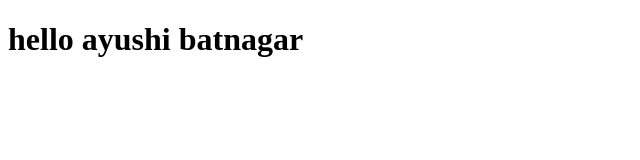
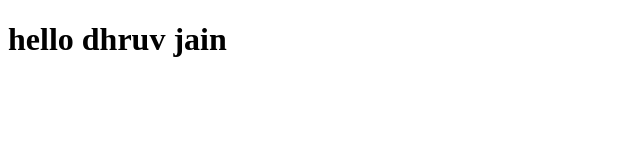
Before and after one commit to Dhruv4018/dhruvjain123, a plain HTML site: page index.html in a window 1280 px wide. Shown: the whole page, without its empty margins (0-640 px from the left). Drawn offline with Linux system fonts and the light colour scheme.

Commit message:
add name1

```diff
--- a/index.html
+++ b/index.html
@@ -6,6 +6,6 @@
     <title>Document</title>
 </head>
 <body>
-    <h1>hello ayushi batnagar</h1>
+    <h1>hello dhruv jain</h1>
 </body>
 </html>
```
